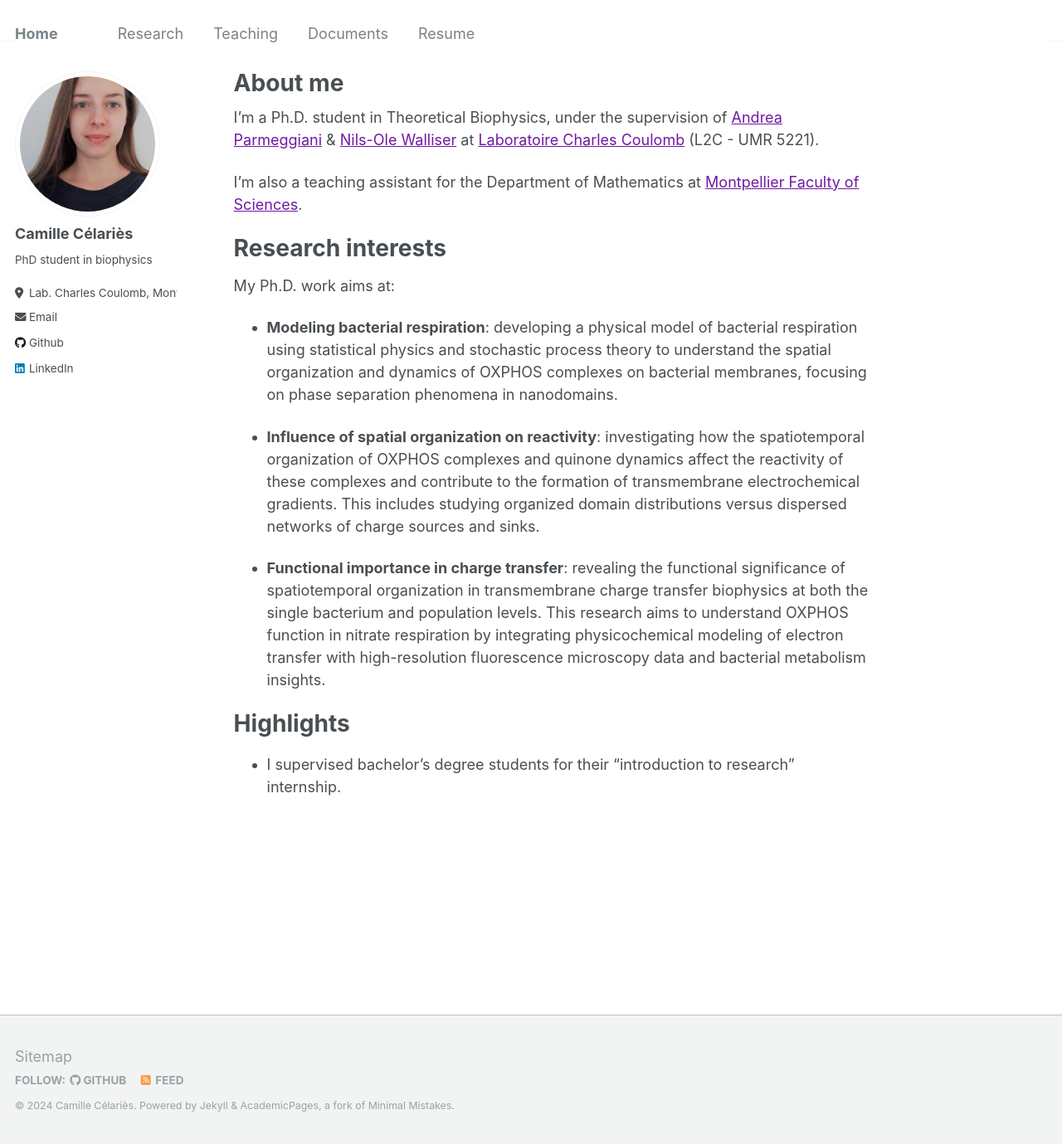
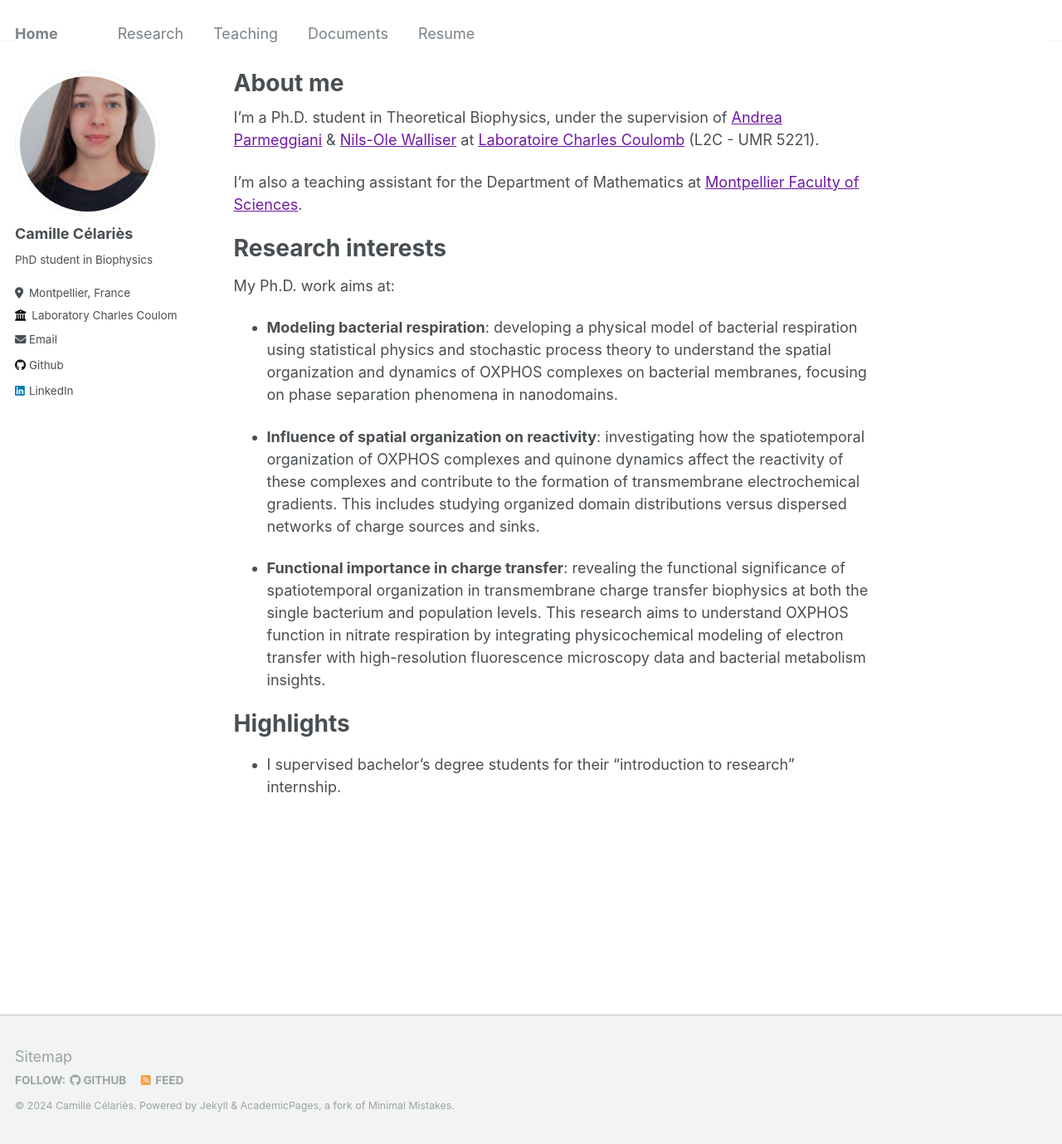
Before and after one commit to camillecelaries/camillecelaries.github.io, a Jekyll site: the page built from _pages/about.md, in a window 1280 px wide and 1379 px high. Shown: the whole window at 83% size. Built offline with Jekyll 4.4.1, drawn with Linux system fonts in a browser that asks for light colours.

Commit message:
Update _config.yml

```diff
--- a/_config.yml
+++ b/_config.yml
@@ -11,7 +11,7 @@ locale                   : "en-US"
 title                    : "Home"
 title_separator          : "-"
 name                     : &name "Camille Célariès"
-description              : &description "Ph.D. Student in Biophysics"
+description              : &description "PhD student in Biophysics"
 url                      : https://camillecelaries.github.io # the base hostname & protocol for your site e.g. "https://mmistakes.github.io"
 baseurl                  : "" # the subpath of your site, e.g. "/blog"
 repository               : "camillecelaries/camillecelaries.github.io"
@@ -24,9 +24,9 @@ author:
   avatar           : "IdCC.jpg"
   name             : "Camille Célariès"
   pronouns         : # example: "she/her"
-  bio              : "PhD student in biophysics"
-  location         : "Lab. Charles Coulomb, Montpellier"
-  employer         : # "Montpellier"
+  bio              : "PhD student in Biophysics"
+  location         : "Montpellier, France"
+  employer         : "Laboratory Charles Coulomb"
   uri              : # URL
   email            : "celariesc@gmail.com"
 
```
